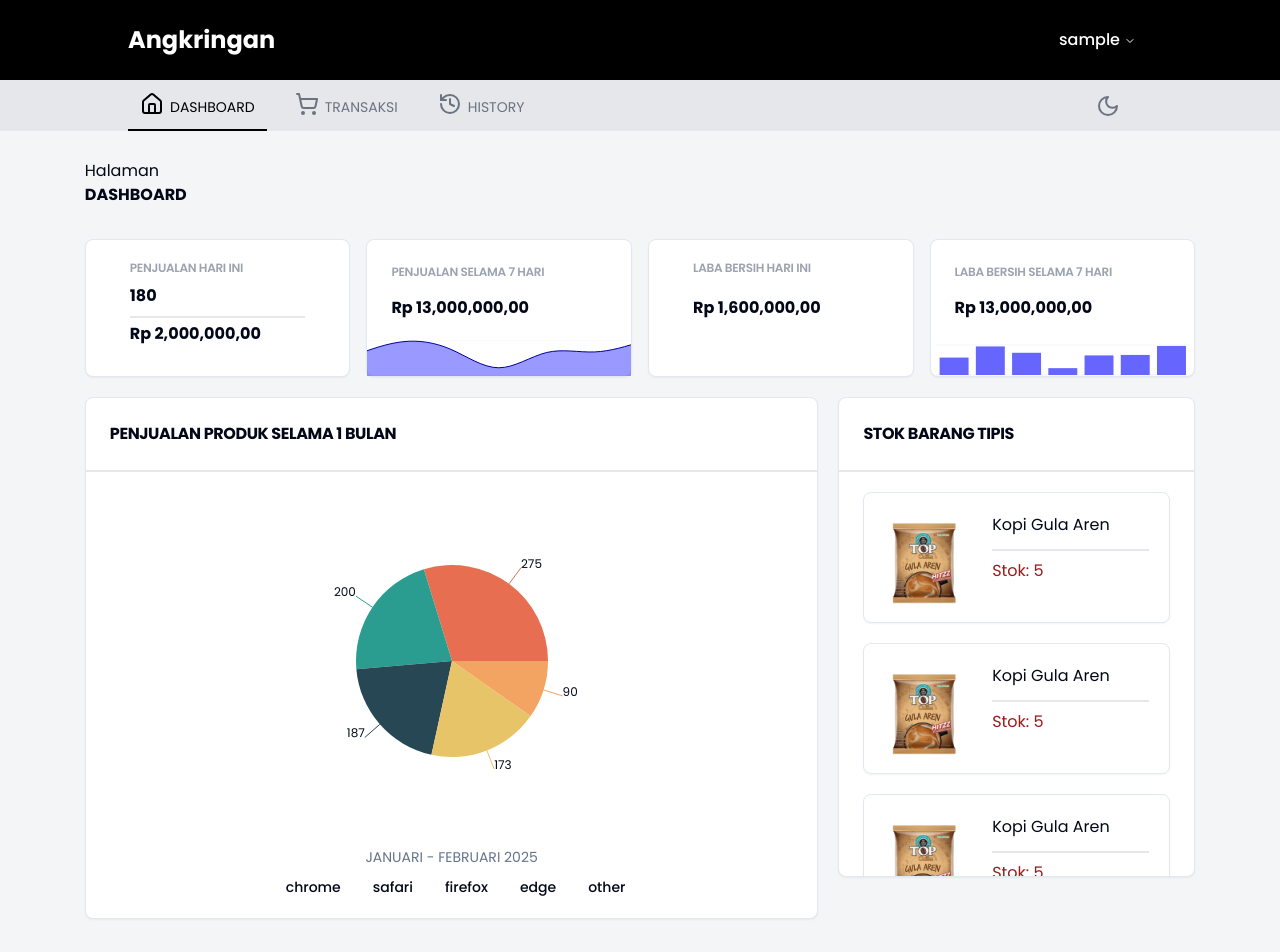
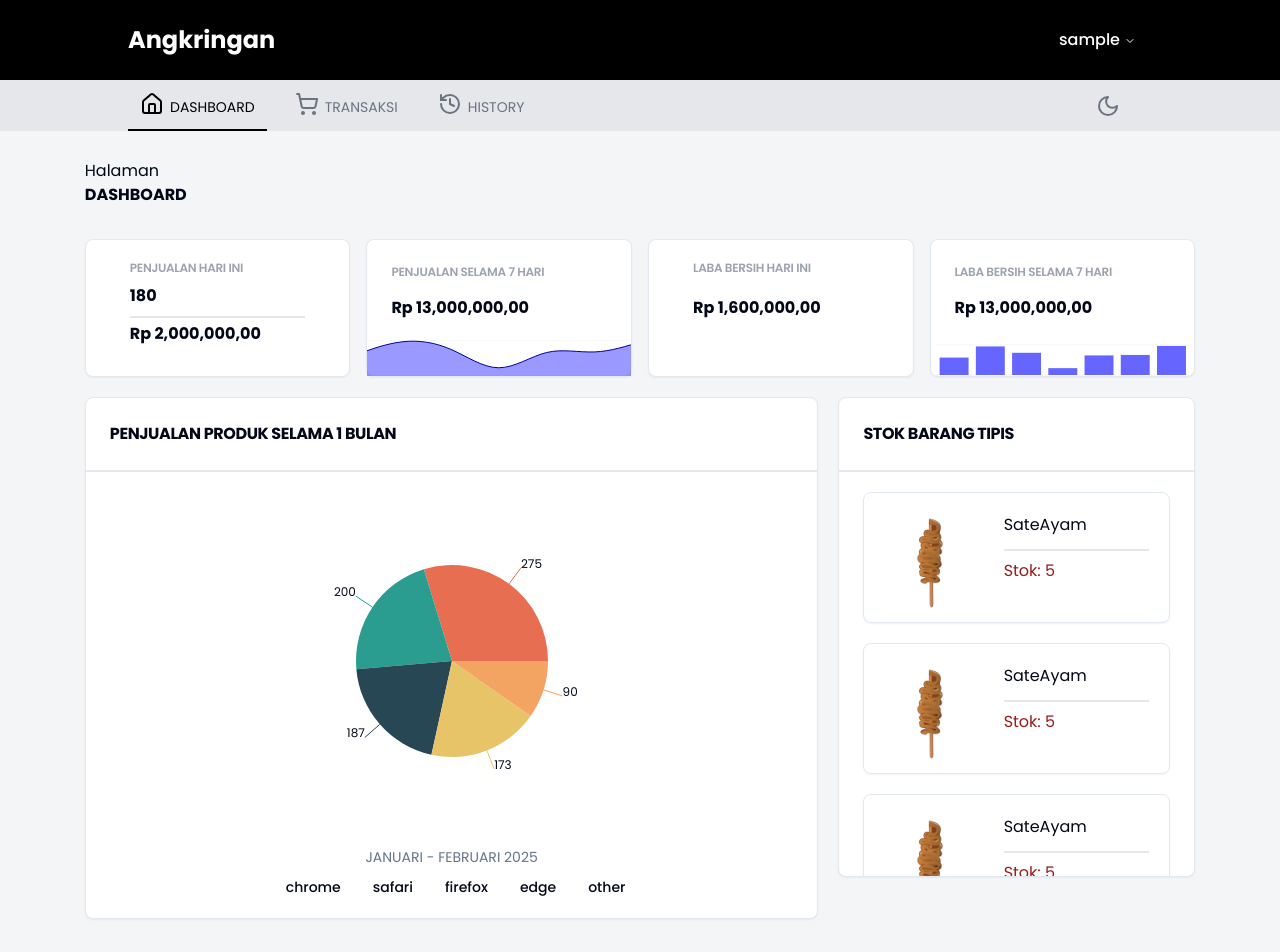
Before and after one commit to rifkyhilman/Angkringan-client, a React (Vite) app: page /dashboard in a window 1280 px wide. Shown: the top 952 px of the page. Built offline with nearby package versions, Linux system fonts and the light colour scheme; sample sign-in values are in the browser's storage.

Commit message:
:truck: Change image kopi to sate ayam
change image kopi to sate ayam

```diff
--- a/src/components/Cards/CardLimitStock.jsx
+++ b/src/components/Cards/CardLimitStock.jsx
@@ -1,4 +1,4 @@
-import Kopi from "@/assets/img/products/Kopi_aren.png";
+import SateAyam from "@/assets/img/products/sate_usus.png";
 import {
     Card,
     CardContent,
@@ -16,36 +16,36 @@ const CardLimitStock = () => {
                 <Card className="mt-5 pr-5 pt-5 h-[8.2rem]">
                     <div className="grid grid-flow-col grid-rows-3 gap-2">
                         <div className="row-span-3 mx-auto">
-                            <img src={Kopi} className="w-[100px] h-[100px]" alt="Kopi-aren-top"/>
+                            <img src={SateAyam} className="w-[100px] h-[100px]" alt="SateAyam"/>
                         </div>
-                        <div className="col-span-2 border-b-2 border-b-gray-200 pb-3">Kopi Gula Aren</div>
+                        <div className="col-span-2 border-b-2 border-b-gray-200 pb-3">SateAyam</div>
                         <div className="col-span-2 text-red-800">Stok: 5 </div>
                     </div>
                 </Card>
                 <Card className="mt-5 pr-5 pt-5 h-[8.2rem]">
                     <div className="grid grid-flow-col grid-rows-3 gap-2">
                         <div className="row-span-3 mx-auto">
-                            <img src={Kopi} className="w-[100px] h-[100px]" alt="Kopi-aren-top"/>
+                            <img src={SateAyam} className="w-[100px] h-[100px]" alt="SateAyam"/>
                         </div>
-                        <div className="col-span-2 border-b-2 border-b-gray-200 pb-3">Kopi Gula Aren</div>
+                        <div className="col-span-2 border-b-2 border-b-gray-200 pb-3">SateAyam</div>
                         <div className="col-span-2 text-red-800">Stok: 5 </div>
                     </div>
                 </Card>
                 <Card className="mt-5 pr-5 pt-5 h-[8.2rem]">
                     <div className="grid grid-flow-col grid-rows-3 gap-2">
                         <div className="row-span-3 mx-auto">
-                            <img src={Kopi} className="w-[100px] h-[100px]" alt="Kopi-aren-top"/>
+                            <img src={SateAyam} className="w-[100px] h-[100px]" alt="SateAyam"/>
                         </div>
-                        <div className="col-span-2 border-b-2 border-b-gray-200 pb-3">Kopi Gula Aren</div>
+                        <div className="col-span-2 border-b-2 border-b-gray-200 pb-3">SateAyam</div>
                         <div className="col-span-2 text-red-800">Stok: 5 </div>
                     </div>
                 </Card>
                 <Card className="mt-5 mb-5 pr-5 pt-5 h-[8.2rem]">
                     <div className="grid grid-flow-col grid-rows-3 gap-2">
                         <div className="row-span-3 mx-auto">
-                            <img src={Kopi} className="w-[100px] h-[100px]" alt="Kopi-aren-top"/>
+                            <img src={SateAyam} className="w-[100px] h-[100px]" alt="SateAyam"/>
                         </div>
-                        <div className="col-span-2 border-b-2 border-b-gray-200 pb-3">Kopi Gula Aren</div>
+                        <div className="col-span-2 border-b-2 border-b-gray-200 pb-3">SateAyam</div>
                         <div className="col-span-2 text-red-800">Stok: 5 </div>
                     </div>
                 </Card>
```
